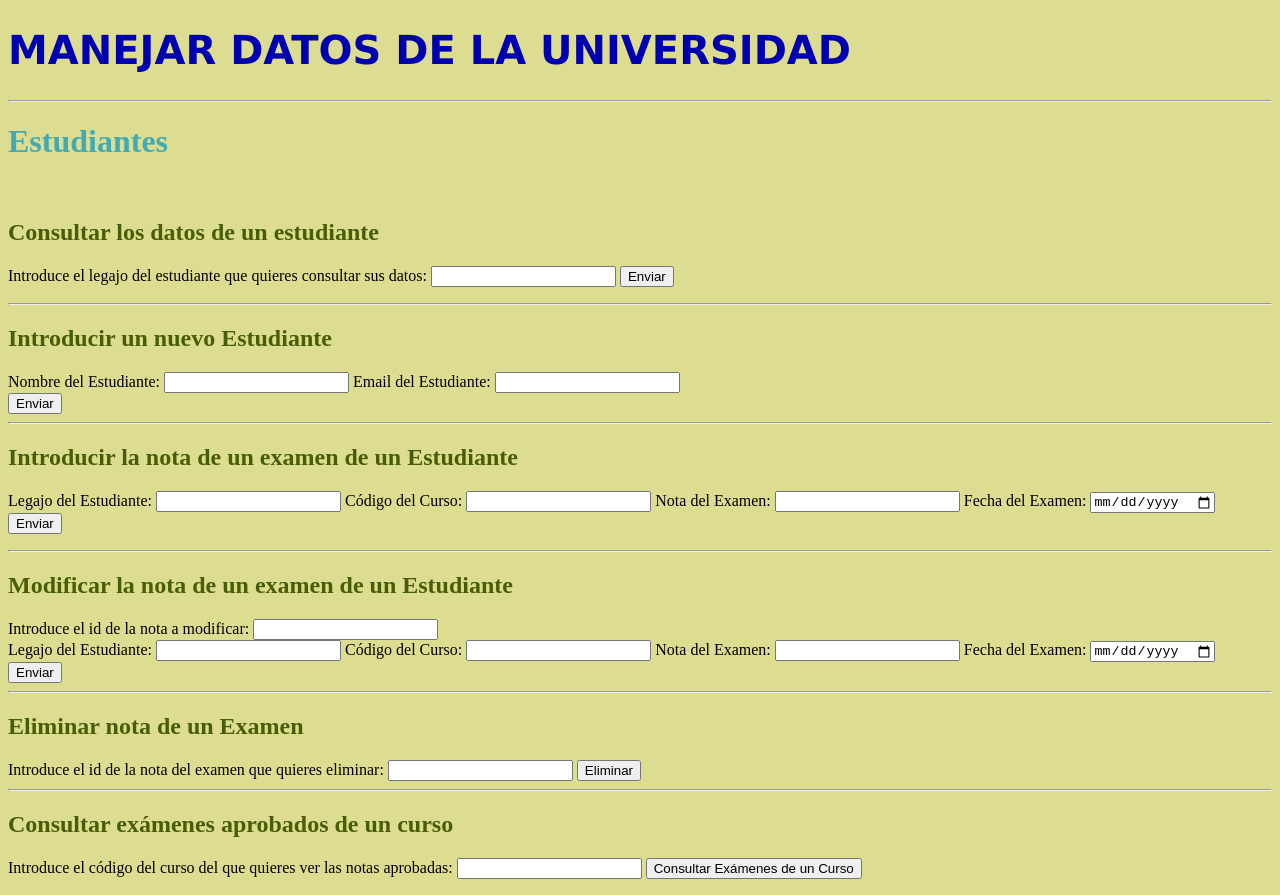
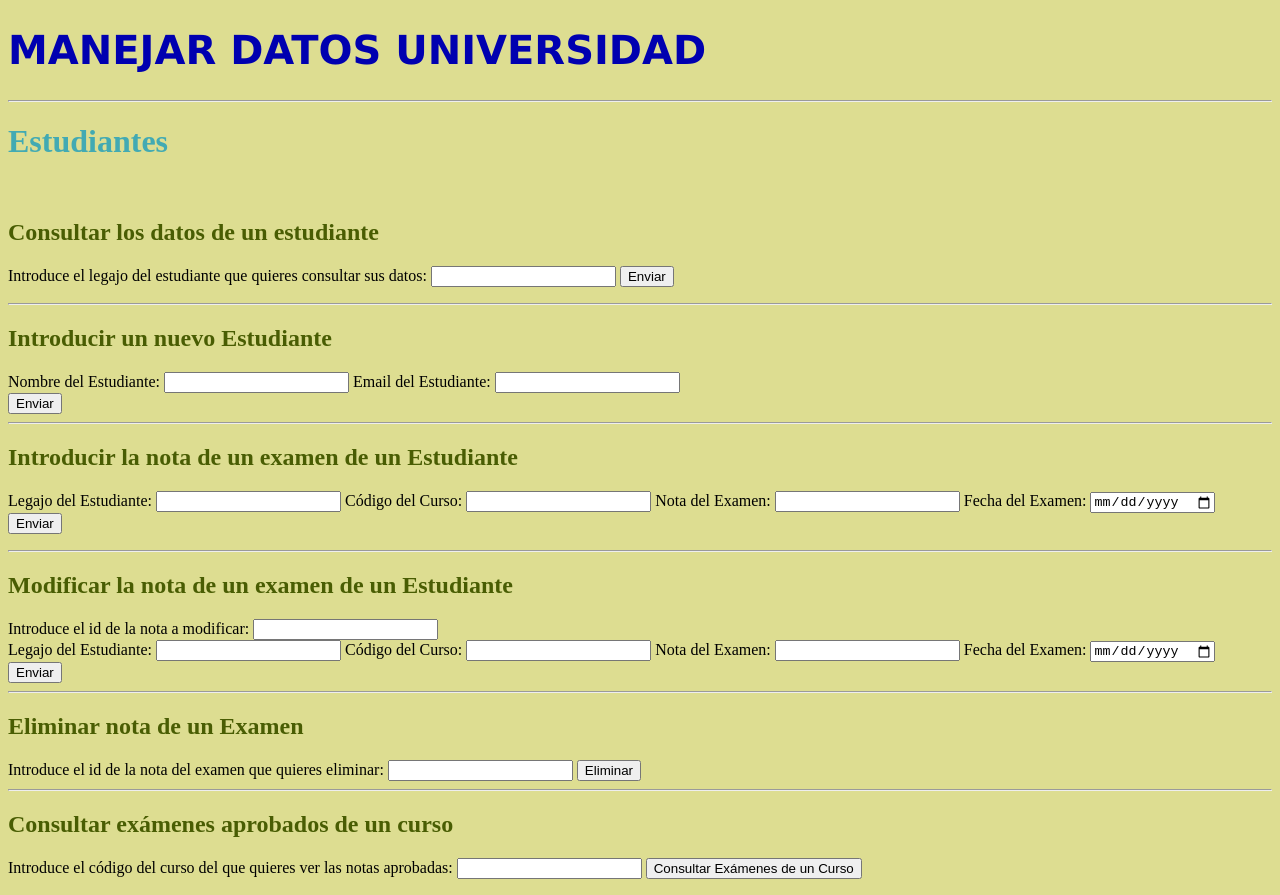
Before and after one commit to Angela-Iglesias/universidad, a website: page index.html in a window 1280 px wide. Drawn offline with Linux system fonts and the light colour scheme; no server answers.

Commit message:
Nuevo cambio del título 3

```diff
--- a/index.html
+++ b/index.html
@@ -6,7 +6,7 @@
 </head>
 
 <body onload ="verEstudiantes()">
-    <h1 id="titulo1">MANEJAR DATOS DE LA UNIVERSIDAD</h1>
+    <h1 id="titulo1">MANEJAR DATOS UNIVERSIDAD</h1>
     <hr>
     <h1 id="subtitulo">Estudiantes</h1>
     <p id="estudiantes"></p>
```
